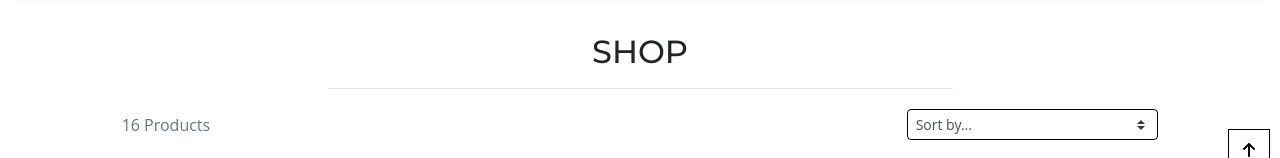
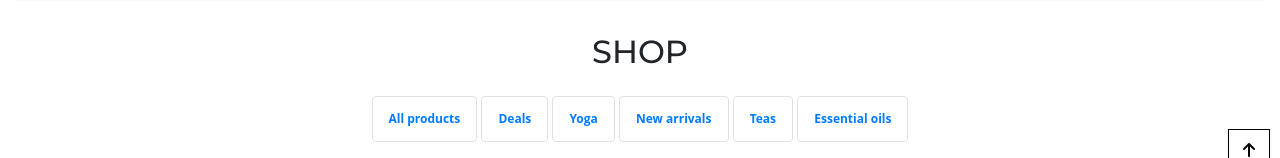
Before and after one commit to 21bq1a4215/wellness-app, a Django app: page /products/ in a window 1280 px wide. Shown: the part 619-777 px from the top of the page. Run offline with Django 3.2, Linux system fonts and the light colour scheme; data comes from the database, SQL or seed files in the repository; both versions use the stored data as it was after the commit; some libraries are stand-ins or nearby versions.

Commit message:
Modified sorting categories for products in products.html and models product app

```diff
--- a/products/templates/products/products.html
+++ b/products/templates/products/products.html
@@ -26,11 +26,31 @@
         <div class="row">
             <div class="col text-center mt-3">
                 <h2 class="logo-font">Shop</h2>
-                {% for c in current_categories %}
-                    <a class="category-badge text-decoration-none" href="{% url 'products' %}?category={{ c.name }}">
-                        <span class="p-2 mt-2 badge badge-white text-black border border-dark">{{ c.friendly_name }}</span>
+                    <a href="{% url 'products' %}" class="collection-badge text-decoration-none">
+                        <span class="{% if request.get_full_path == '/products/' %}active{% endif %}
+                        p-3 mt-3 badge border text-purple border-purple">All products</span>
                     </a>
-                {% endfor %}
+                    <a href="{% url 'products' %}?category=deals" class="collection-badge text-decoration-none">
+                        <span class="{% if request.get_full_path == '/products/?category=deals' %}active{% endif %}
+                        p-3 mt-3 badge border text-purple border-purple">Deals</span>
+                    </a>
+                    <a href="{% url 'products' %}?category=yoga" class="collection-badge text-decoration-none">
+                        <span class="{% if request.get_full_path == '/products/?category=yoga' %}active{% endif %}
+                        p-3 mt-3 badge border text-purple border-purple">Yoga</span>
+                    </a>
+                    <a href="{% url 'products' %}?category=new_arrivals" class="collection-badge text-decoration-none">
+                        <span class="{% if request.get_full_path == '/products/?category=new_arrivals' %}active{% endif %}
+                        p-3 mt-3 badge border text-purple border-purple">New arrivals</span>
+                    </a>
+                    <a href="{% url 'products' %}?category=teas" class="collection-badge text-decoration-none">
+                        <span class="{% if request.get_full_path == '/products/?category=teas' %}active{% endif %}
+                        p-3 mt-3 badge border text-purple border-purple">Teas</span>
+                    </a>
+                    <a href="{% url 'products' %}?category=essential_oils" class="collection-badge text-decoration-none">
+                        <span class="{% if request.get_full_path == '/products/?category=essential_oils' %}active{% endif %}
+                        p-3 mt-3 badge border text-purple border-purple">Essential oils</span>
+                    </a>
+
                 <hr class="w-50 mb-1">
             </div>
         </div>
@@ -39,6 +59,8 @@
                 <div class="row mt-1 mb-2">
                     <div class="col-12 col-md-6 my-auto order-md-last d-flex justify-content-center justify-content-md-end">
                         <div class="sort-select-wrapper w-50">
+                         <!--Sorting box options, with number of results and search query displayed.
+                            Django template and JS for functionality-->
                             <select id="sort-selector" class="custom-select custom-select-sm border border-{% if current_sorting != 'None_None' %}info{% else %}black{% endif %}">
                                 <option value="reset" {% if current_sorting == 'None_None' %}selected{% endif %}>Sort by...</option>
                                 <option value="price_asc" {% if current_sorting == 'price_asc' %}selected{% endif %}>Price (low to high)</option>
--- a/templates/includes/main-nav.html
+++ b/templates/includes/main-nav.html
@@ -1,16 +1,13 @@
 <div class="collapse navbar-collapse justify-content-end" id="main-nav">
     <ul class="navbar-nav">
-        <li class="nav-item dropdown">
-            <a class="nav-link text-white" href="{% url 'products' %}" id="all-products-link" data-toggle="dropdown" aria-haspopup="true" aria-expanded="all-products-link" aria-labelledby="all-products-link">
+        <li class="nav-item text-white">
+            <a href="{% url 'products' %}" id="all-products-link" data-toggle="dropdown" aria-haspopup="true" aria-expanded="all-products-link" aria-labelledby="all-products-link">
                 Shop
             </a>
-            <div class="dropdown-menu" aria-labelledby="all-products-link">
-                <a href="{% url 'products' %}?sort=price&direction=asc" class="dropdown-item">By Price</a>
-                <a href="{% url 'products' %}?sort=rating&direction=desc" class="dropdown-item ">By Rating</a>
-                <a href="{% url 'products' %}?sort=category&direction=asc" class="dropdown-item ">By Category</a>
-                <a href="{% url 'products' %}?category=activewear,essentials" class="dropdown-item">Activewear &amp; Essentials</a>
-                <a href="{% url 'products' %}" class="dropdown-item">All Products</a>
-            </div>
+        </li>
+
+         <li class="nav-item">
+            <a class="nav-link text-white" href="{% url 'products' %}">Shop</a>
         </li>
         <li class="nav-item">
             <a class="nav-link text-white" href="{% url 'blog' %}">Blog</a>
```
Also changed, not shown: db.sqlite3.
